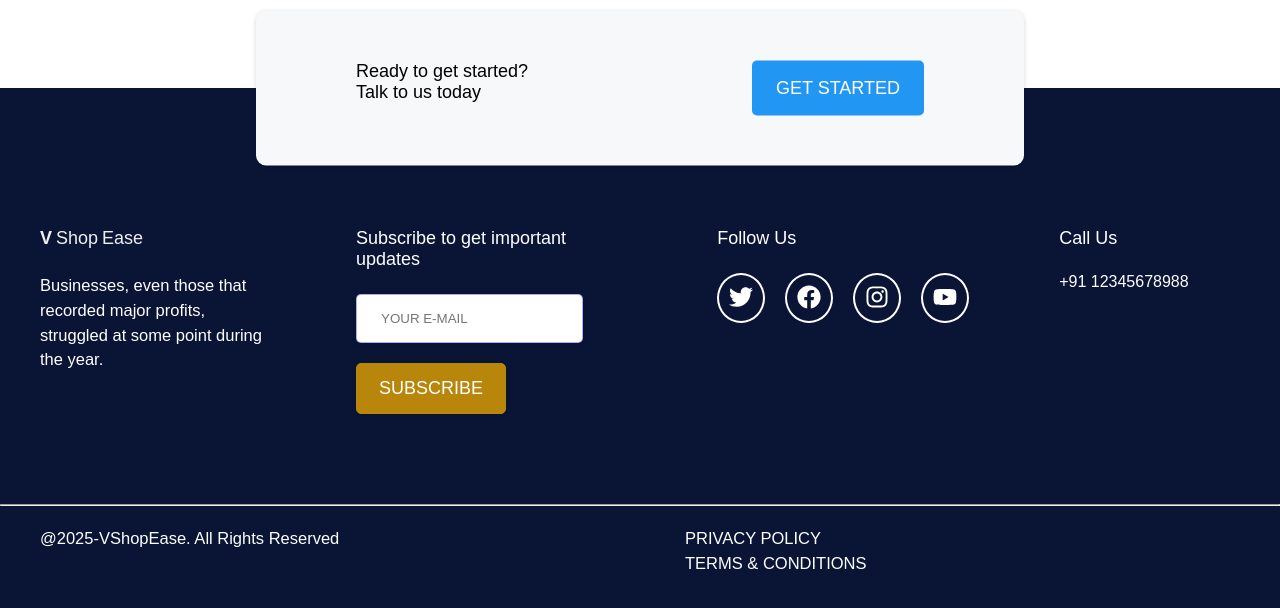
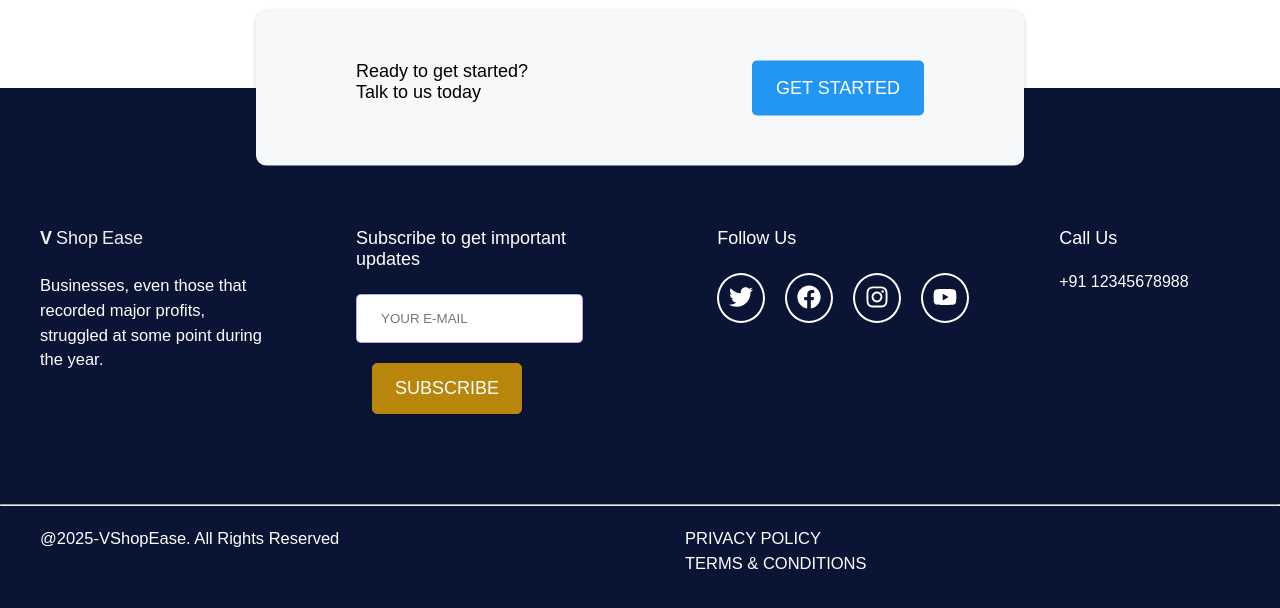
Before and after one commit to apit04726/VShopEase, a React (Create React App) app: page / in a window 1280 px wide. Shown: the part 1824-2432 px from the top of the page. Built offline with nearby package versions, Linux system fonts and the light colour scheme; no server answers.

Commit message:
fix: add margin-left to footer button for improved layout

```diff
--- a/src/index.css
+++ b/src/index.css
@@ -68,6 +68,7 @@ code {
 #footerbtn {
   background-color: darkgoldenrod;
   border-color: darkgoldenrod;
+  margin-left: 16px;
 }
 
 #footerbtn:hover {
```
